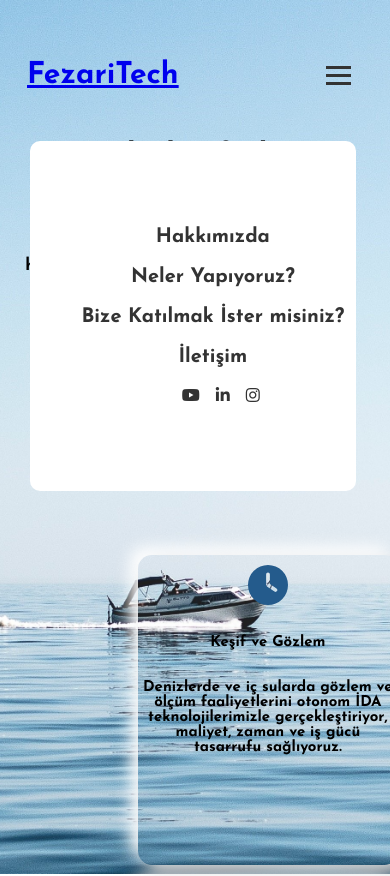
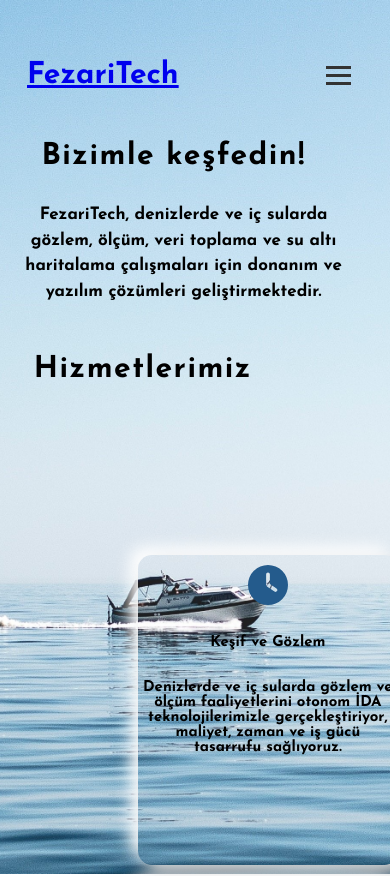
Before and after one commit to FezariTech/web, a React (Create React App) app: page / in a window 390 px wide. Shown: the top 876 px of the page. Built offline with nearby package versions, Linux system fonts and the light colour scheme.

Commit message:
27.05.nav_edit..

```diff
--- a/src/styles/navbar.css
+++ b/src/styles/navbar.css
@@ -2,7 +2,7 @@
     display: flex;
     justify-content: space-between;
     align-items: center;
-    padding: 20px 20px;
+    padding: 50px 50px;
   }
 
   .logo{
@@ -16,9 +16,9 @@
 
   #options li {
     display: inline-block;
-    margin-left: 10px;
+    margin-left: 40px;
     font-size: 20px;
-    font-weight: bold;
+    font-weight:normal;
   }
 
   #options a {
@@ -107,7 +107,7 @@
       left: 0;
       background-color: #fff;
       z-index: 1;
-      opacity:1;
+      opacity:0;
       pointer-events: none;
       transition: opacity 0.3s ease-in-out;
     }
```
